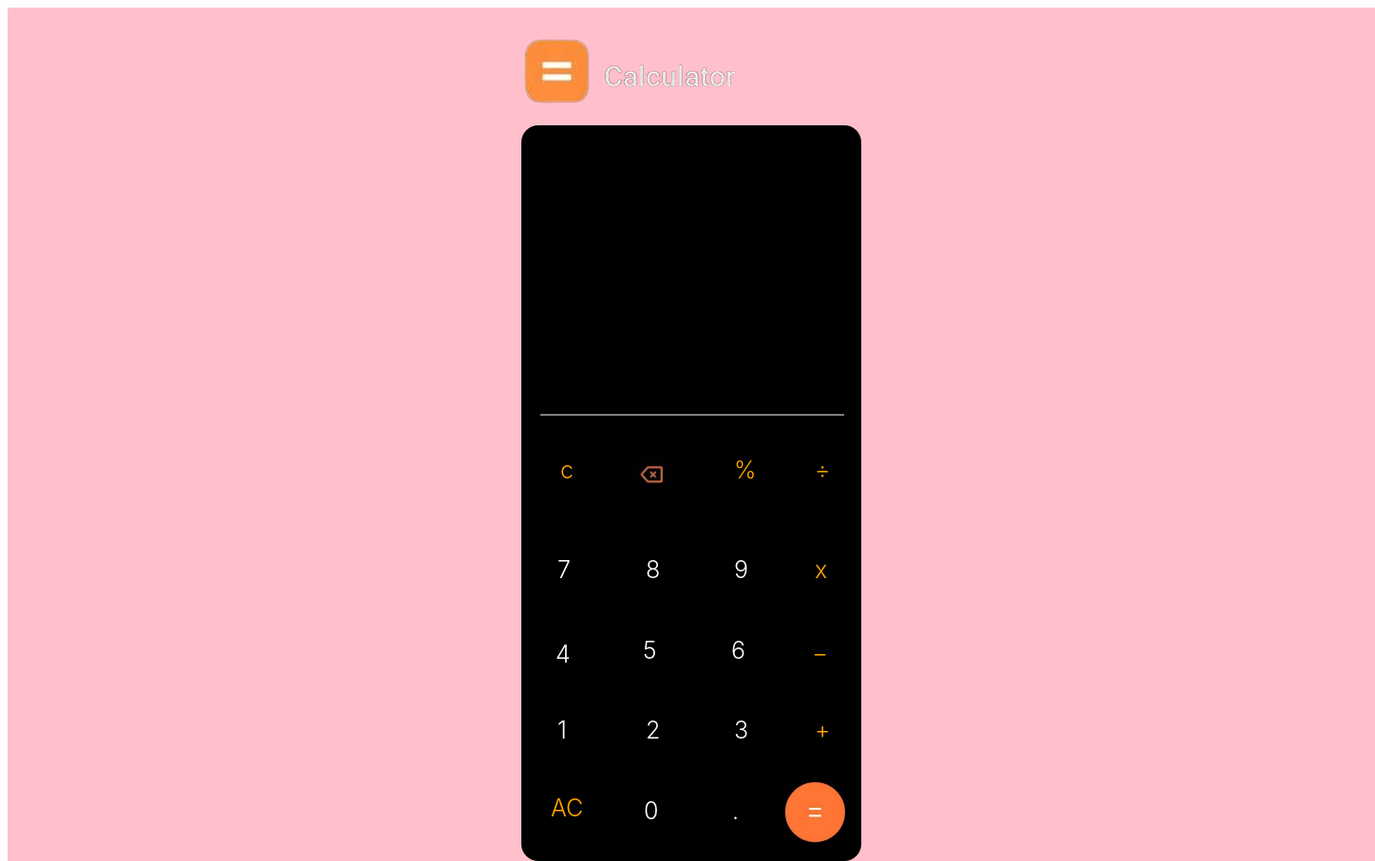
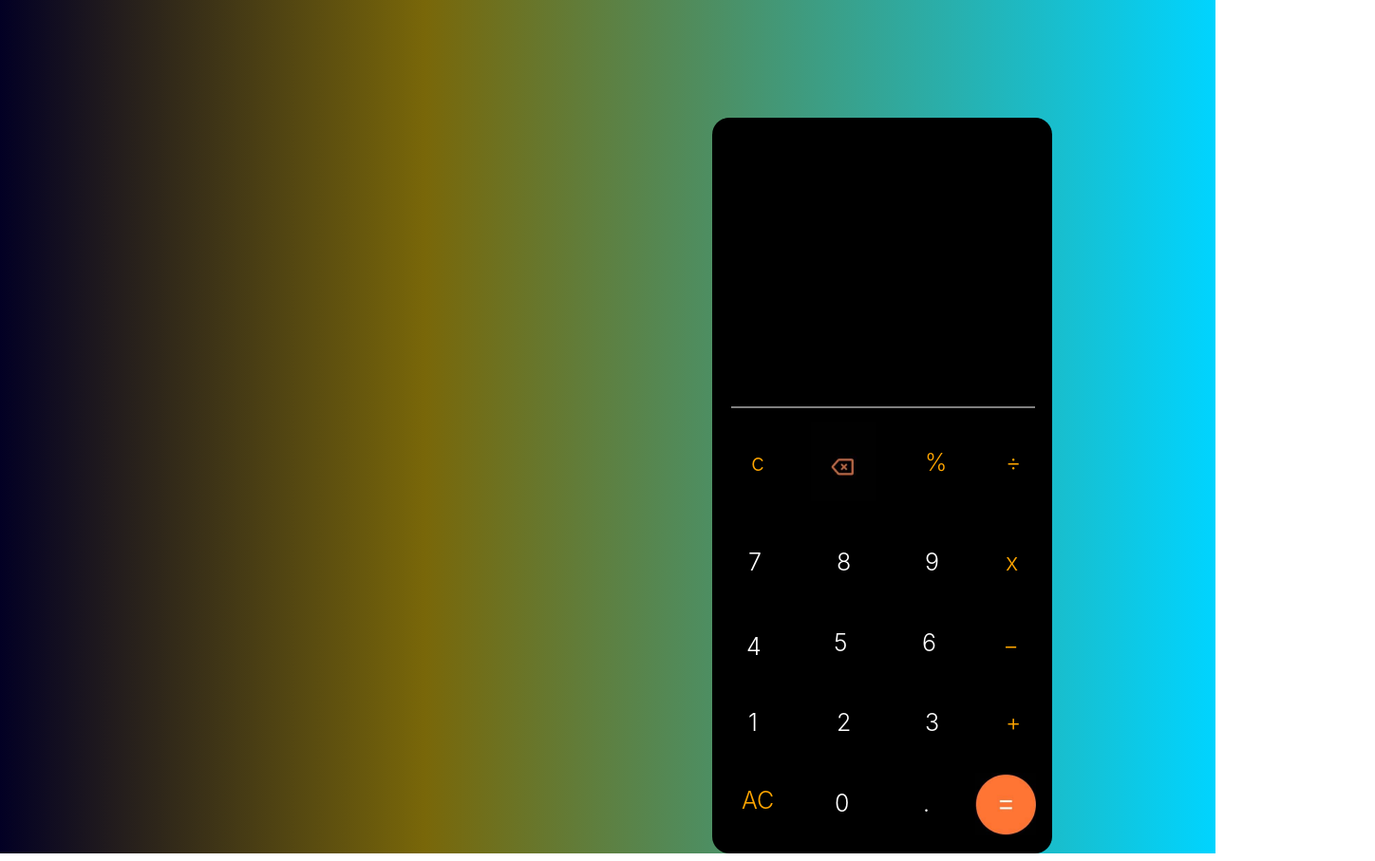
Before and after one commit to aramide231/CALCULATOR-ASSIGNMENT, a website built with Vite: page index.html in a window 1280 px wide. Shown: the top 907 px of the page at 95% size, 1448 px wide, since content can reach past the window. Built offline with nearby package versions, Linux system fonts and the light colour scheme.

Commit message:
fixed the the excess space

```diff
--- a/index.css
+++ b/index.css
@@ -0,0 +1,23 @@
+.Desktop1 {
+    background: rgb(2,0,36);
+background: linear-gradient(90deg, rgba(2,0,36,1) 0%, rgba(121,103,9,1) 35%, rgba(0,212,255,1) 100%);
+
+}
+.AndroidSmall1 {
+    padding-top: 303.97px;
+    padding-bottom: 19px;
+    padding-left: 20px;
+    padding-right: 17px;
+    left: 750px;
+    top: 124px;
+    position: absolute;
+    background: black;
+    border-radius: 18px;
+    overflow: hidden;
+    flex-direction: column;
+    justify-content: flex-end;
+    align-items: flex-start;
+    gap: 15px;
+    display: inline-flex;
+
+}
--- a/index.html
+++ b/index.html
@@ -7,10 +7,9 @@
     <title>calculator</title>
     <link rel="stylesheet" type="text/css" href="./index.css">
 </head>
-<body>
+<body class="Desktop1">
  <script src="index.js" defer></script>
- <div class="Desktop1" style="width: 1440px; height: 1024px; position: relative; background: #FFC0CB">
-    <div class="AndroidSmall1" style="padding-top: 303.97px; padding-bottom: 19px; padding-left: 20px; padding-right: 17px; left: 541px; top: 124px; position: absolute; background: black; border-radius: 18px; overflow: hidden; flex-direction: column; justify-content: flex-end; align-items: flex-start; gap: 15px; display: inline-flex">
+    <div class=AndroidSmall1>
       <div class="Line1" style="width: 318.01px; height: 0px; border: 0.50px #808080 solid"></div>
       <div class="Group8" style="width: 321px; height: 435px; position: relative">
         <div class="Group1" style="width: 315px; height: 50px; left: 3px; top: 291px; position: absolute">
@@ -65,7 +64,6 @@
           <img class="WhatsappImage20230828At01271" style="width: 69px; height: 83px; left: 81px; top: 0px; position: absolute" src="./media/WhatsApp Image 2023-08-28 at 01.27 1.png" />
         </div>
       </div>
-    </div>
     <img class="WhatsappImage20230828At01591" style="width: 298px; height: 107px; left: 521px; top: 17px; position: absolute" src="./media/WhatsApp_Image_2023-08-28_at_01.59 1.png" />
   </div>
 </body>
--- a/index.js
+++ /dev/null
@@ -1 +0,0 @@
-document.getElementsByClassName()
--- a/package.json
+++ b/package.json
@@ -4,7 +4,11 @@
   "description": "",
   "main": "index.js",
   "scripts": {
-    "test": "echo \"Error: no test specified\" && exit 1"
+    "test": "echo \"Error: no test specified\" && exit 1",
+    "dev": "vite",
+    "start":"index.html",
+    "build":"vite build",
+    "preview":"vite preview"
   },
   "keywords": [],
   "author": "",
```
